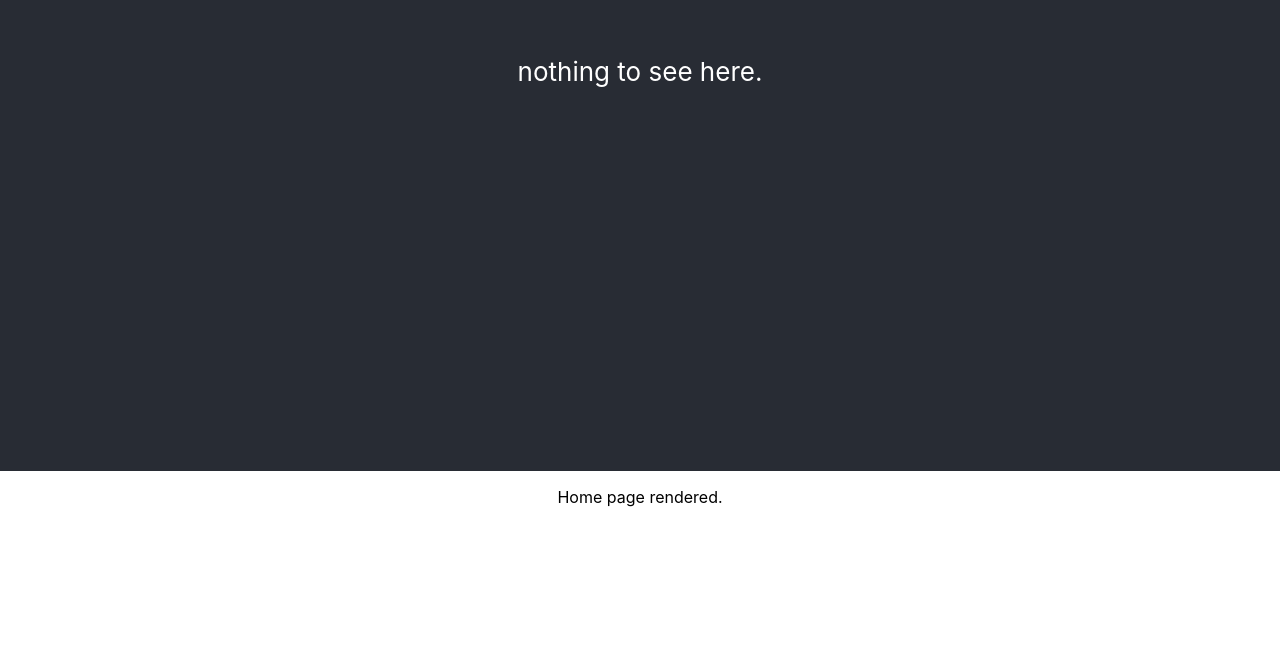
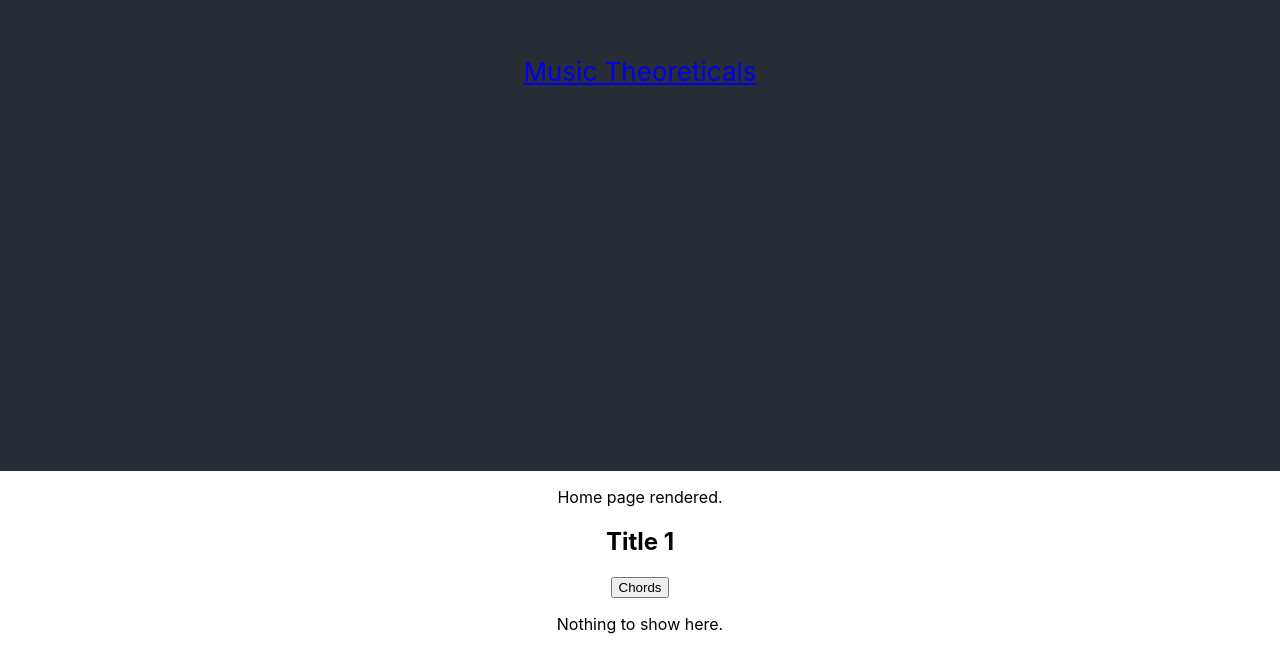
Before and after one commit to pfknight8/music_theory_project, a React (Create React App) app: page / in a window 1280 px wide. Shown: the part 329-979 px from the top of the page. Before the commit the page ends 852 px from the top, so only its background shows below. Built offline with nearby package versions, Linux system fonts and the light colour scheme.

Commit message:
adding some components and data for the app

```diff
--- a/src/App.tsx
+++ b/src/App.tsx
@@ -1,16 +1,19 @@
 import { Route, Routes } from 'react-router-dom';
 import './styles/App.css';
+import HeaderNav from './components/HeaderNav';
 import Home from './pages/Home';
+import Docs from './pages/Docs';
 
 function App() {
   return (
     <div id="App">
       <header className="App-header">
-        <p>nothing to see here.</p>
+        <HeaderNav />
       </header>
       <main id="App-body">
         <Routes>
           <Route path="/" element={<Home />} />
+          <Route path="/documents" element={<Docs />} />
         </Routes>
       </main>
     </div>
--- /dev/null
+++ b/src/components/HeaderNav.tsx
@@ -0,0 +1,11 @@
+import { NavLink } from "react-router-dom";
+
+const HeaderNav = () => {
+  return (
+    <div id="header-nav">
+      <NavLink className="nav-link title-link" to="/">Music Theoreticals</NavLink>
+    </div>
+  )
+}
+
+export default HeaderNav
--- a/src/components/chordcreater.tsx
+++ b/src/components/chordcreater.tsx
@@ -1,9 +1,11 @@
 // Write the code that implements our chord creater here.
+import Notes from "../data/Notes.json"
 
 const ChordCreator = () => {
   return (
     <div className="chord-creator">
       <p>Chord component rendered.</p>
+      <p>{Notes.chromatic_flat}</p>
     </div>
   )
 }
--- /dev/null
+++ b/src/data/Notes.json
@@ -0,0 +1,6 @@
+{
+  "standard_intervals" : ["P1", "m2", "Mj2", "m3", "Mj3", "P4", "TT", "P5", "m6", "Mj6", "m7", "Mj7", "P8"],
+  "alternate_intervals" : ["d2", "A1", "d3", "A2", "d4", "A3", "A4/d5", "d6", "A5", "d7", "A6", "d8", "A7"],
+  "chromatic_flat" : ["C", "D\u266d", "D", "E\u266d", "E", "F", "G\u266d", "G", "A\u266d", "A", "B\u266d", "B"],
+  "chromatic_sharp" : ["C", "C#", "D", "D#", "E", "F", "F#", "G", "G#", "A", "A#", "B"]
+}
--- /dev/null
+++ b/src/pages/Docs.tsx
@@ -0,0 +1,11 @@
+// This should behave as an about page, as well as providing background Docsrmation. Kinda like a documentation site.
+
+const Docs = () => {
+  return (
+    <div id="docs-page">
+      <p>Nothing to see here...yet.</p>
+    </div>
+  )
+}
+
+export default Docs
--- a/src/pages/Home.tsx
+++ b/src/pages/Home.tsx
@@ -1,7 +1,19 @@
+import { useState } from "react"
+import ChordCreator from "../components/chordcreater"
+
 const Home = () => {
+  const [showChordComp, toggleChordComp] = useState(false)
+
   return (
     <div id="Home-div">
       <p>Home page rendered.</p>
+      <section>
+        <h2>Title 1</h2>
+        <button className="component-btn" onClick={() => toggleChordComp(!showChordComp)}>Chords</button>
+        <div className="component-holder">
+          {showChordComp ? <ChordCreator /> : (<p>Nothing to show here.</p>) }
+        </div>
+      </section>
     </div>
   )
 }
```
